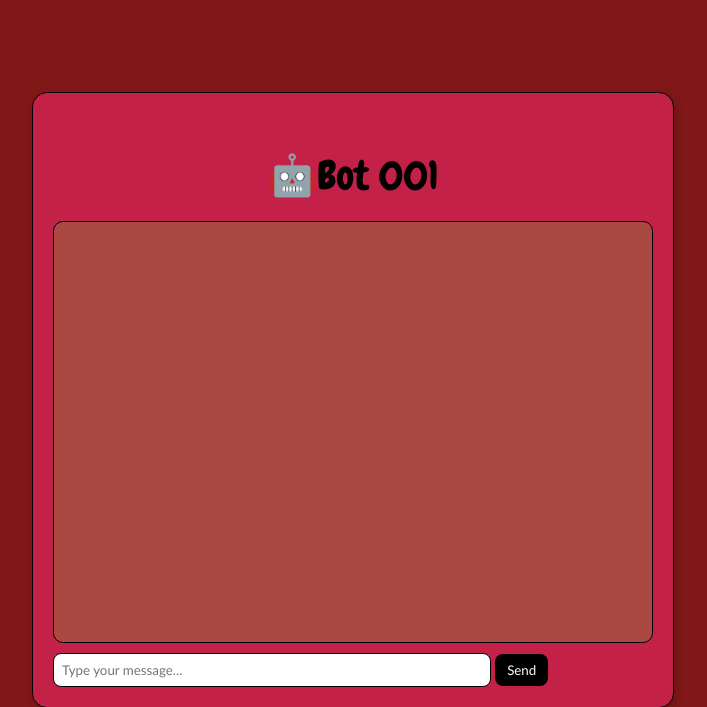
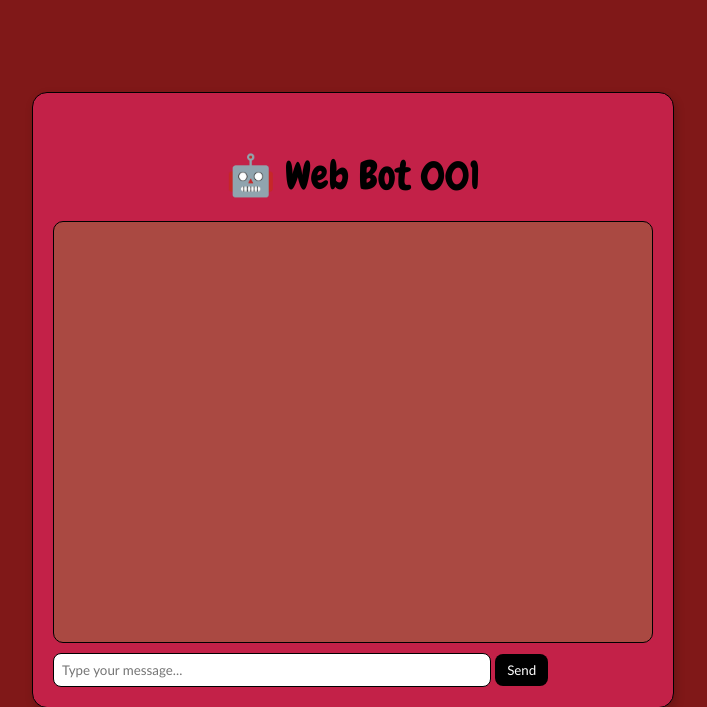
Before and after one commit to shikha-droid/web-bot, a Python web app: template templates/index.html in a window 1280 px wide. Shown: the top 707 px of the page, without its empty margins (287-994 px from the left). Run offline with Jinja, Linux system fonts and the light colour scheme; the template is opened without the code that fills it, so the values that code supplies are empty.

Commit message:
Update index.html

```diff
--- a/templates/index.html
+++ b/templates/index.html
@@ -80,7 +80,7 @@
 </head>
 <body>
     <div id="chat-container">
-        <h2 id="title">🤖Bot 001</h2>
+        <h2 id="title">🤖 Web Bot 001</h2>
         <div id="chatbox"></div>
         <input type="text" id="userInput" placeholder="Type your message...">
         <button onclick="sendMessage()">Send</button>
```
